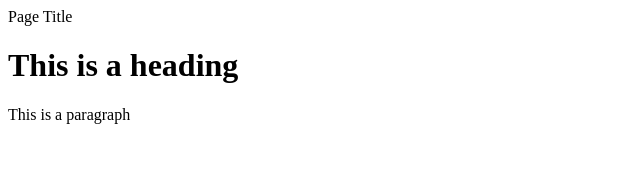
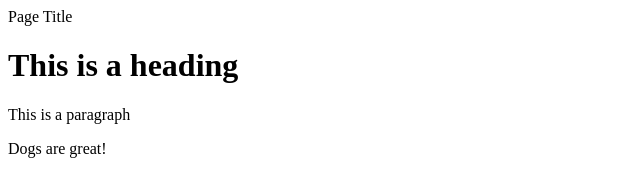
Before and after one commit to TuxiesIceCream/TuxiesIceCream, a plain HTML site: page index.html in a window 1280 px wide. Shown: the whole page, without its empty margins (0-640 px from the left). Drawn offline with Linux system fonts and the light colour scheme.

Commit message:
added dog paragraph

```diff
--- a/index.html
+++ b/index.html
@@ -4,5 +4,6 @@
 <Body>
 <H1>This is a heading</H1>
 <p>This is a paragraph</p>
+<p>Dogs are great!</p>
 </Body>
 </Html>
```
